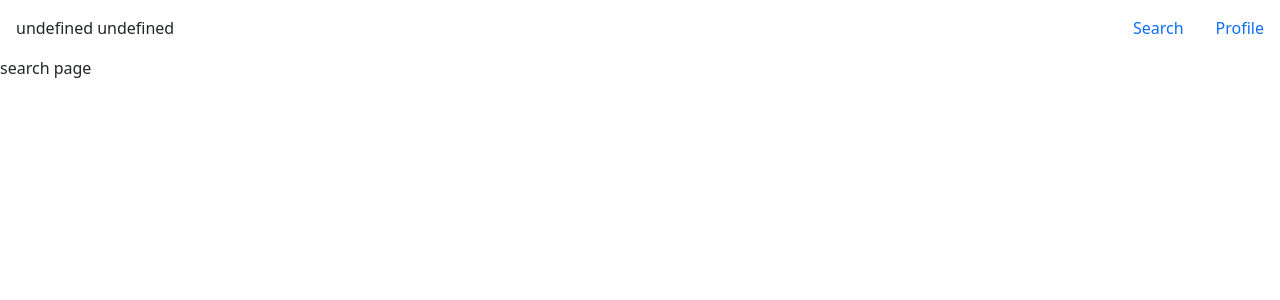
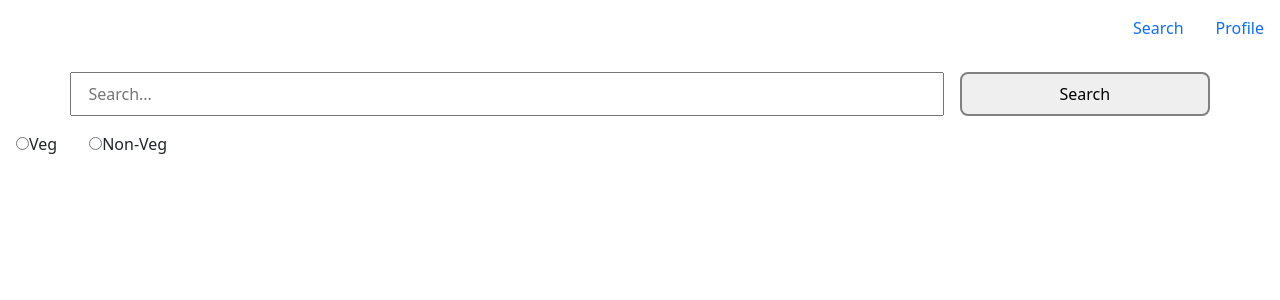
Before and after one commit to tushar0107/restaurant-booking-frontend, a React (Create React App) app: page /search in a window 1280 px wide. Shown: the top 300 px of the page. Built offline with nearby package versions, Linux system fonts and the light colour scheme.

Commit message:
fixed issues in redux store and login. also added loader effect

```diff
--- a/package.json
+++ b/package.json
@@ -9,6 +9,7 @@
     "@testing-library/user-event": "^13.5.0",
     "axios": "^1.6.8",
     "bootstrap": "^5.3.3",
+    "expo": "^50.0.14",
     "react": "^18.2.0",
     "react-bootstrap": "^2.10.1",
     "react-dom": "^18.2.0",
--- a/src/App.css
+++ b/src/App.css
@@ -1,3 +1,42 @@
+/* loader component */
+#loader-container{
+  position: absolute;
+  z-index: 100;
+  inset: 0 0 0 0;
+  background-color: #0000002f;
+}
+#loader-dialog{
+  width: 40%;
+  margin: 0 auto;
+  padding: .5rem;
+  display: flex;
+  align-items: center;
+  justify-content: center;
+  padding: 1.5rem;
+  background-color: white;
+  box-shadow: 0 0 10px #9c9c9c;
+  position: absolute;
+  top: 50%;left: 50%;
+  transform: translate(-50%,-50%);
+}
+#loader-container #spinner{
+  display: inline-block;
+  width: 30px;
+  aspect-ratio: 1;
+  border: 4px solid #808080;
+  border-top: 4px solid rgb(255, 255, 255);
+  border-radius: 50%;
+  margin: 0 1rem;
+  animation: loader .8s linear infinite;
+}
+@keyframes loader {
+  0%{
+    transform: rotateZ(0deg);
+  }100%{
+    transform: rotateZ(360deg);
+  }
+}
+
 #header{
   width: 100vw;
   padding: 1rem;
@@ -32,3 +71,27 @@
   border-radius: 4px;
   margin: 1rem auto;
 }
+
+/* search page */
+#search-bar{
+  width: 100%;
+  padding: 1rem;
+  display: flex;
+  justify-content: center;
+}
+#search-bar input{
+  width: 70%;
+  margin-right: 1rem;
+  padding: .5rem 1rem;
+  outline: none;
+}
+#search-bar button{
+  width: 20%;
+  padding: .5rem;
+  outline: none;
+  border: 2px solid grey;
+  border-radius: .5rem;
+}
+.food-option-button{
+  margin: 0 1rem;
+}
--- a/src/App.js
+++ b/src/App.js
@@ -13,9 +13,9 @@ function App() {
         if(userData!=null){
             dispatch(login(userData));
         }else{
-          console.log('asjadj');
+          console.log('Not logged in');
         }
-    },[]);
+    });
   return (
     <Base/>
   );
--- a/src/components/Header.jsx
+++ b/src/components/Header.jsx
@@ -6,10 +6,12 @@ const Header = () => {
   const user = useSelector((state)=>state.user);
   return (
       <div id="header">
-        <div>{user.first_name + ' ' + user.last_name}</div>
+        <div>
+          {(user.value?.first_name || "") + " " + (user.value?.last_name || "")}
+        </div>
         <nav>
-            <Link to={'/search'}>Search</Link>
-            <Link to={'/profile'}>Profile</Link>
+          <Link to={"/search"}>Search</Link>
+          <Link to={"/profile"}>Profile</Link>
         </nav>
       </div>
   );
--- /dev/null
+++ b/src/components/Loader.jsx
@@ -0,0 +1,17 @@
+import React from 'react';
+import '../../src/App.css';
+
+const Loader = ({status})=>{
+
+    console.log(status);
+    return(
+        <div id='loader-container' style={{display:status?'block':'none'}}>
+            <div id="loader-dialog">
+                <span id="spinner"></span>
+                <span id="load-text">Loading...</span>
+            </div>
+        </div>
+    );
+};
+
+export default Loader;
--- a/src/pages/Base.jsx
+++ b/src/pages/Base.jsx
@@ -3,9 +3,6 @@ import Header from "../components/Header";
 import Search from "./Search";
 import Home from "./Home";
 import Profile from "./Profile";
-import { useEffect, useState } from "react";
-import { useDispatch } from "react-redux";
-import { login } from "../user/UserSlice";
 
 
 const Base = ()=>{
--- a/src/pages/Home.jsx
+++ b/src/pages/Home.jsx
@@ -1,12 +1,14 @@
 import React from "react";
-import { useSelector } from "react-redux";
+// import { useSelector } from "react-redux";
 
 const Home = () => {
-  const user = useSelector((state)=>state.user);
+  // const user = useSelector((state)=>state.user);
+
+
 
   return (
     <>
-      <h3>home page {user.first_name}</h3>
+      <h3>home page</h3>
     </>
   );
 };
--- a/src/pages/Profile.jsx
+++ b/src/pages/Profile.jsx
@@ -1,8 +1,9 @@
 import axios from 'axios';
 import React, { useState } from 'react';
-import { useDispatch, useSelector } from 'react-redux';
+import { useDispatch } from 'react-redux';
 import { login } from '../user/UserSlice';
 import { useNavigate } from 'react-router';
+import Loader from '../components/Loader';
 
 
 
@@ -11,6 +12,7 @@ const Profile = ()=>{
     const navigate = useNavigate();
     const [mobile, setMobile] = useState('');
     const [password, setPassword] = useState('');
+    const [loading, setLoading] = useState(false);
 
     const handleMobile = (e)=>{
         setMobile(e.target.value);
@@ -20,12 +22,16 @@ const Profile = ()=>{
     }
 
     const submit = ()=>{
+        setLoading(true);
         console.log(mobile,password);
         axios.post('http://127.0.0.1:8626/api/login',{mobile:mobile,password:password}).then((res)=>{
             console.log(res);
-            dispatch(login(res.data));
+            dispatch(login(res.data.user));
             localStorage.setItem('userData',JSON.stringify(res.data[0]));
-            navigate('/');
+            if(res.data.status===true){
+                navigate('/');
+            }
+            setLoading(false);
         }).catch((err)=>{
             console.log(err);
         });
@@ -40,6 +46,7 @@ const Profile = ()=>{
                 <input type="password" onChange={(e)=>handlePassword(e)} name='password' value={password} />
                 <button type='submit' onClick={submit}>Login</button>
             </div>
+            <Loader status={loading}/>
         </>
     );
 };
--- a/src/pages/Search.jsx
+++ b/src/pages/Search.jsx
@@ -1,13 +1,43 @@
-import React from 'react';
+import axios from 'axios';
+import React, { useState} from 'react';
 
 
 const Search = ()=>{
+    const [searchInput, setSearchInput] = useState('');
+
+    const formData = {
+        name:'',
+        city:searchInput,
+        type:'',
+        ethnicity:'',
+        table_capacity:'',
+        service_type:''
+    }
+
+    const handleSearchInput = (e)=>{
+        setSearchInput(e.target.value);
+    }
 
 
+    const searchOutput = (e)=>{
+        console.log(searchInput);
+        axios.post('http://127.0.0.1:8626/api/restaurants',{...formData}).then((res)=>{
+            console.log(res.data);
+        })
+    }
+
     return (
-        <>
-            <div>search page</div>
-        </>
+      <>
+        <div id="search-bar">
+            <input type="search" value={searchInput} onChange={(e)=>handleSearchInput(e)} placeholder="Search..." />
+            <button onClick={searchOutput}>
+              Search
+            </button>
+        </div>
+        <span className='food-option-button'><input type="radio" id='veg' name="food-type" value="veg" ></input><label htmlFor="veg"> Veg</label></span>
+        <span className='food-option-button'><input type="radio" id='non-veg' name='food-type' value="non-veg" ></input><label htmlFor="non-veg">Non-Veg</label></span>
+            <div id="search-results-container"></div>
+      </>
     );
 }
 
--- a/src/user/UserSlice.js
+++ b/src/user/UserSlice.js
@@ -7,8 +7,6 @@ export const userSlice = createSlice({
     reducers: {
         login: (state,action)=>{
             state.value = action.payload[0];
-            // console.log(action.payload[0]);
-            console.log(state.value);
         },
         logout: (state)=>{
             state.value = {};
```
Also changed, not shown: 1 other file (tests, documents, lock files or other folders).
